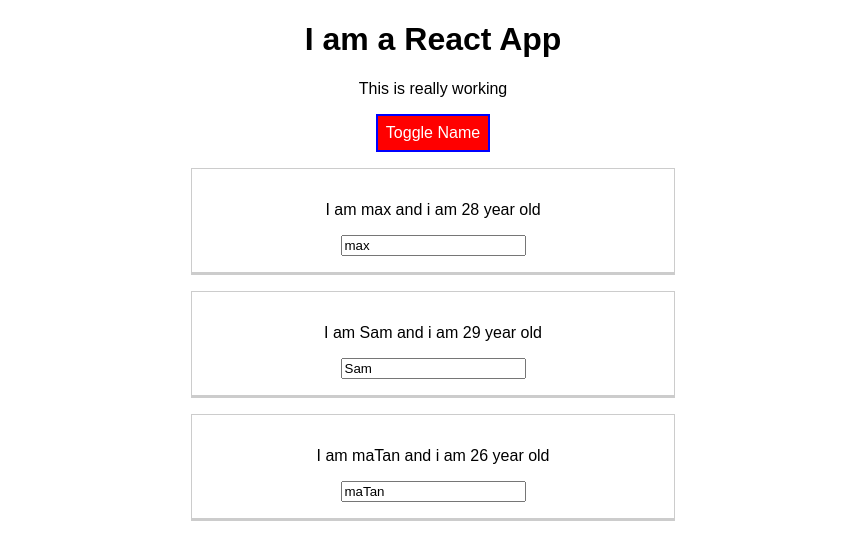
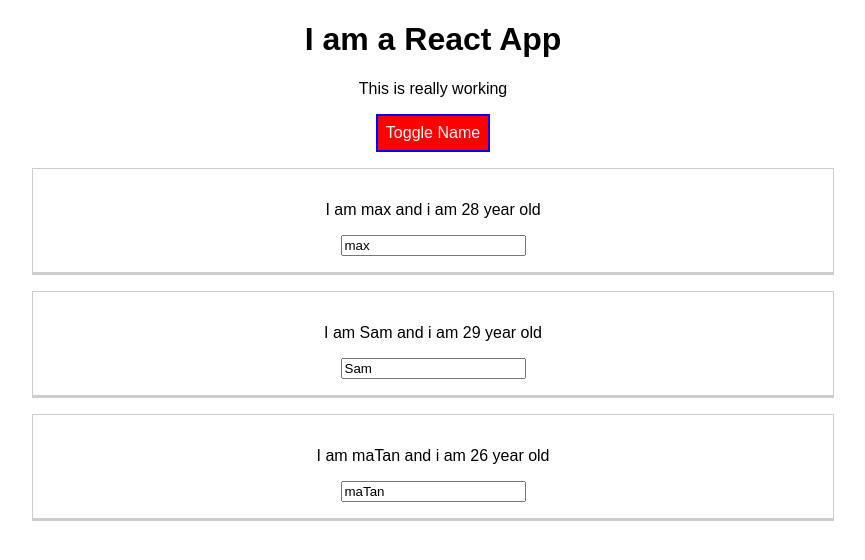
Before and after one commit to asharma102/react-complte-guide, a React (Create React App) app: page / in a window 1280 px wide. Both pictures are taken after a click on the button "Toggle Name". Shown: the top 560 px of the page, without its empty margins (207-1072 px from the left). Built offline with nearby package versions, Linux system fonts and the light colour scheme.

Commit message:
styled-component

```diff
--- a/package.json
+++ b/package.json
@@ -6,7 +6,8 @@
     "radium": "^0.26.0",
     "react": "^16.13.1",
     "react-dom": "^16.13.1",
-    "react-scripts": "1.1.5"
+    "react-scripts": "1.1.5",
+    "styled-components": "^5.1.0"
   },
   "scripts": {
     "start": "react-scripts start",
--- a/src/App.js
+++ b/src/App.js
@@ -1,5 +1,6 @@
 import React, { useState } from "react";
-import Radium, { StyleRoot } from 'radium'
+import styled from 'styled-components'
+
 import logo from "./logo.svg";
 import "./App.css";
 import Person from "./Person/Person";
@@ -68,27 +69,15 @@
     });
   };
 
-  const style = {
-    backgroundColor: 'green',
-    color: 'white',
-    font: "inherit",
-    border: "2px solid blue",
-    padding: "8px",
-    cursor: "pointer",
-    ':hover': {
-      backgroundColor: 'lightgreen',
-      color: 'black'
-    }
-  };
 
   let displayPerson = null;
 
   if (showPesrsonState.showPerson) {
-    style.backgroundColor = 'red'
-    style[':hover'] = {
-      backgroundColor: "#cf5a4f",
-      color: 'black'
-    }
+    // style.backgroundColor = 'red'
+    // style[':hover'] = {
+    //   backgroundColor: "#cf5a4f",
+    //   color: 'black'
+    // }
     displayPerson = (
 
       <div>
@@ -129,22 +118,36 @@
     classes.push('bold');
   }
 
+  const StyledButton = styled.button`
+    background-color: ${props => props.alt ? 'red' : 'green'};
+    color: white;
+    font: inherit;
+    border: 2px solid blue;
+    padding: 8px;
+    cursor: pointer;
+
+    &:hover {
+      background-color: ${props => props.alt ? 'salmon' : 'lightgreen'};
+      color: black;
+    }
+  `;
+
   return (
-    <StyleRoot>
+
     <div className="App">
       <h1>I am a React App</h1>
       <p className={classes.join(' ')}>This is really working</p>
-        <button style={style} onClick={togglePersonHandler}>
+      <StyledButton alt={showPesrsonState.showPerson} onClick={togglePersonHandler}>
         Toggle Name
-      </button>
+      </StyledButton>
       <div>{displayPerson}</div>
     </div>
-    </StyleRoot>
+
   );
 };
 //}
 
-export default Radium(app);
+export default app;
 
 //Class based
 
--- a/src/Person/Person.css
+++ b/src/Person/Person.css
@@ -1,8 +1,8 @@
-.Person {
+/* .Person {
     width: 60%;
     margin: 16px auto;
     border: 1px solid #ccc;
     border-bottom: 3px solid #ccc;
     padding: 16px;
     text-align: center;
-}
+} */
--- a/src/Person/Person.js
+++ b/src/Person/Person.js
@@ -1,6 +1,7 @@
 import React from 'react';
+import styled from 'styled-components'
+
 import './Person.css';
-import Radium from 'radium'
 //import react-dom from 'react-dom'
 const style = {
     '@media (min-width:500px)': {
@@ -8,14 +9,27 @@
     }
 }
 
+const StyledDiv = styled.div`
+    width: 60%;
+    margin: 16px auto;
+    border: 1px solid #ccc;
+    border-bottom: 3px solid #ccc;
+    padding: 16px;
+    text-align: center;
+    @media (min-width:500px): {
+        width: '450px'
+    }
+
+`
+
 const person = (props) => {
     return (
-        <div className="Person" style={style}>
+        <StyledDiv>
             <p onClick={props.click}>I am {props.name}  and i am {props.age} year old</p>
             <p>{props.children}</p>
             <input type="text" value={props.name} onChange={props.changed} />
-        </div>
+        </StyledDiv>
     )
 }
 
-export default Radium(person);
+export default person;
```
Also changed, not shown: 1 other file (tests, documents, lock files or other folders). Lines whose indentation alone changed are shown as unchanged.
